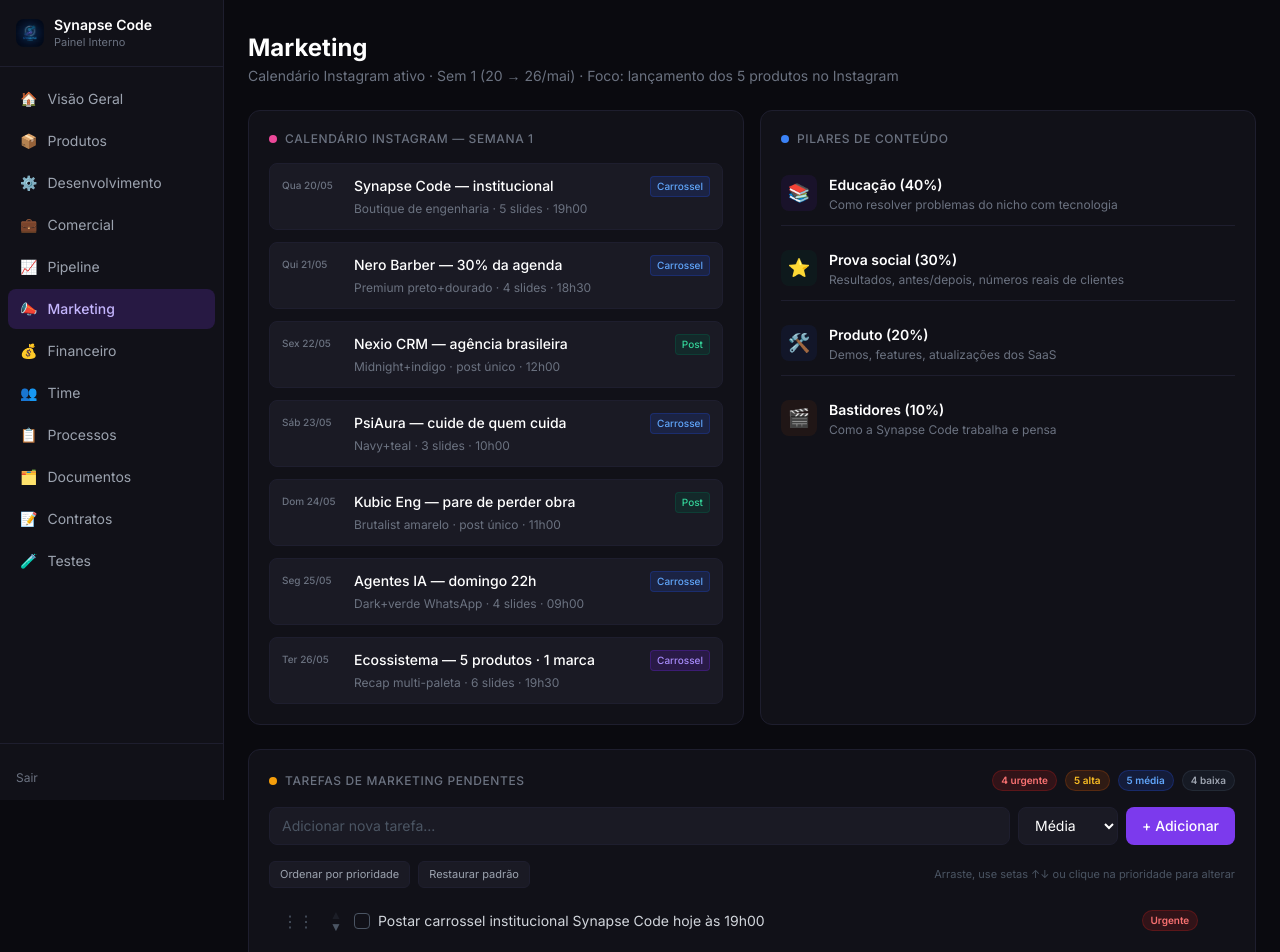
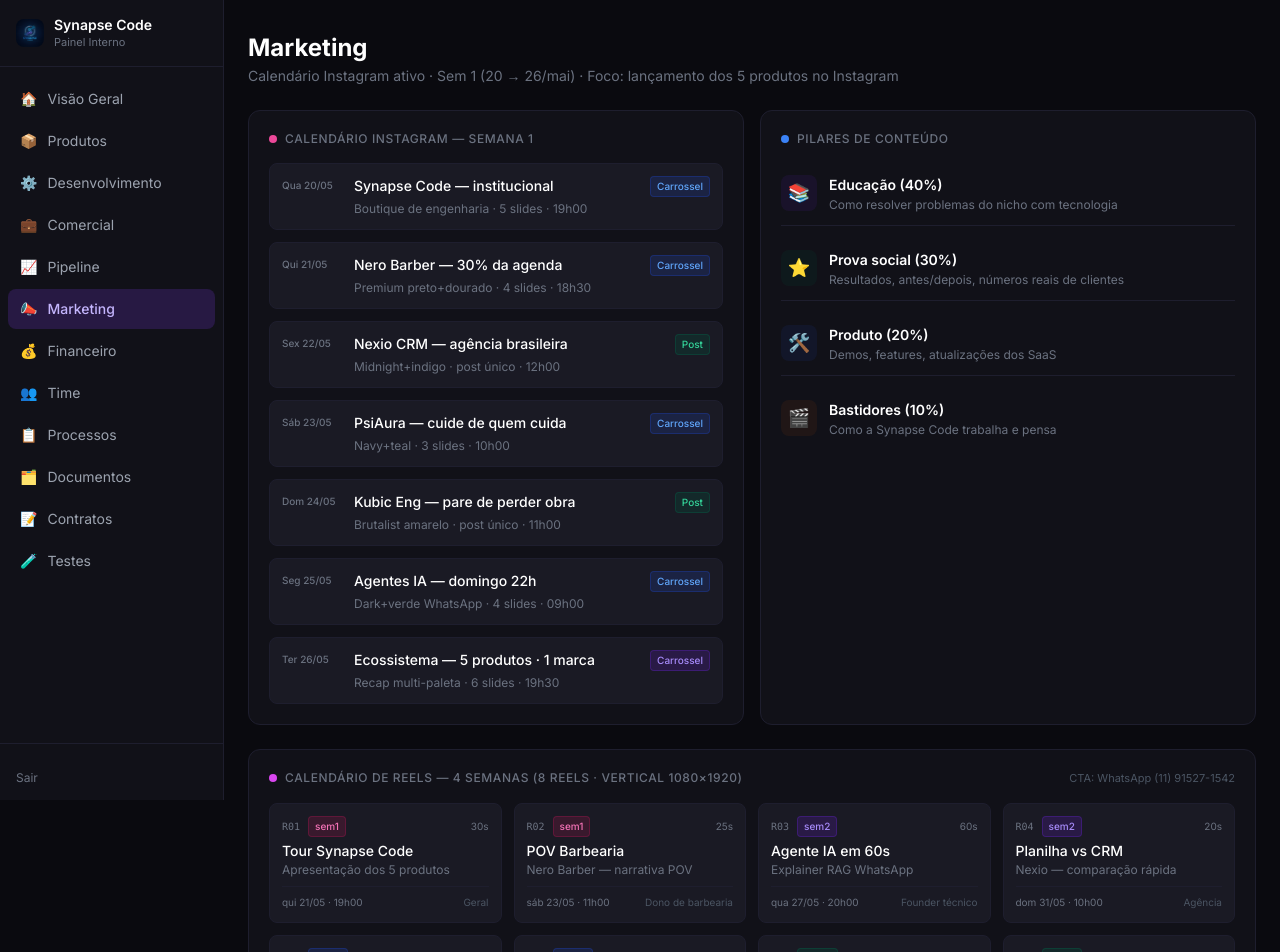
Before and after one commit to recpires/synapsepreocessos, a Next.js app in the folder painel-interno/: page /marketing in a window 1280 px wide. Shown: the top 952 px of the page. Built offline with nearby package versions, Linux system fonts and the light colour scheme; no server answers.

Commit message:
feat(marketing): seção Reels (8 Reels · 4 semanas) + tarefas de produção

```diff
--- a/painel-interno/app/marketing/page.tsx
+++ b/painel-interno/app/marketing/page.tsx
@@ -16,6 +16,28 @@
   { dia: 'Seg 25/05', tipo: 'Carrossel', tipoCor: 'bg-blue-900/30 text-blue-400 border border-blue-800/40',     titulo: 'Agentes IA — domingo 22h',             desc: 'Dark+verde WhatsApp · 4 slides · 09h00' },
   { dia: 'Ter 26/05', tipo: 'Carrossel', tipoCor: 'bg-violet-900/30 text-violet-400 border border-violet-800/40', titulo: 'Ecossistema — 5 produtos · 1 marca',   desc: 'Recap multi-paleta · 6 slides · 19h30' },
 ]
+
+// ───────────────────────────────────────────────────────────────────────────────
+// Reels — 8 Reels distribuídos nas 4 semanas (sem1 → sem4)
+// Reflete D:\Synapse Code\instagram\reels\calendario-reels.md
+// ───────────────────────────────────────────────────────────────────────────────
+const REELS = [
+  { id: 'R01', sem: 'sem1', data: 'qui 21/05', hora: '19h00', dur: '30s', titulo: 'Tour Synapse Code',        foco: 'Apresentação dos 5 produtos',  audience: 'Geral' },
+  { id: 'R02', sem: 'sem1', data: 'sáb 23/05', hora: '11h00', dur: '25s', titulo: 'POV Barbearia',             foco: 'Nero Barber — narrativa POV',  audience: 'Dono de barbearia' },
+  { id: 'R03', sem: 'sem2', data: 'qua 27/05', hora: '20h00', dur: '60s', titulo: 'Agente IA em 60s',          foco: 'Explainer RAG WhatsApp',       audience: 'Founder técnico' },
+  { id: 'R04', sem: 'sem2', data: 'dom 31/05', hora: '10h00', dur: '20s', titulo: 'Planilha vs CRM',           foco: 'Nexio — comparação rápida',    audience: 'Agência' },
+  { id: 'R05', sem: 'sem3', data: 'qui 04/06', hora: '19h00', dur: '45s', titulo: '5 sinais terceirizada',     foco: 'Mythbusting técnico viral',    audience: 'Founder/CTO' },
+  { id: 'R06', sem: 'sem3', data: 'seg 08/06', hora: '09h00', dur: '30s', titulo: 'Bot vs Agente RAG',         foco: 'Comparação visual conversa',   audience: 'PME atendimento' },
+  { id: 'R07', sem: 'sem4', data: 'qua 10/06', hora: '19h00', dur: '25s', titulo: 'Stack 2026',                foco: 'Logo parade da stack',         audience: 'Dev/founder' },
+  { id: 'R08', sem: 'sem4', data: 'seg 15/06', hora: '20h00', dur: '60s', titulo: 'RAG em 60s',                foco: 'Pipeline RAG animado',         audience: 'Founder técnico' },
+]
+
+const SEM_COR: Record<string, string> = {
+  sem1: 'bg-pink-900/30 text-pink-400 border border-pink-800/40',
+  sem2: 'bg-violet-900/30 text-violet-400 border border-violet-800/40',
+  sem3: 'bg-blue-900/30 text-blue-400 border border-blue-800/40',
+  sem4: 'bg-emerald-900/30 text-emerald-400 border border-emerald-800/40',
+}
 
 const PILARES = [
   { icon: '📚', bg: 'bg-violet-900/15',  titulo: 'Educação (40%)',     desc: 'Como resolver problemas do nicho com tecnologia' },
@@ -43,36 +65,44 @@
   feito?: boolean
 }
 
-// Seed baseado no calendário Instagram real (sem1 → sem4)
+// Seed baseado no calendário Instagram real (sem1 → sem4) + Reels
 const TAREFAS_INICIAIS: Tarefa[] = [
-  // URGENTE — semana corrente (sem1)
-  { id: 't1',  texto: 'Postar carrossel institucional Synapse Code hoje às 19h00',         prio: 'Urgente' },
-  { id: 't2',  texto: 'Otimizar bio e perfil do Instagram da Synapse Code',                prio: 'Urgente' },
-  { id: 't3',  texto: 'Produzir carrossel Nero Barber (4 slides) — postar 21/05 às 18h30', prio: 'Urgente' },
-  { id: 't4',  texto: 'Produzir post único Nexio CRM — postar 22/05 às 12h00',             prio: 'Urgente' },
+  // URGENTE — semana corrente (sem1): posts + reels R01/R02
+  { id: 't1',  texto: 'Postar carrossel institucional Synapse Code hoje às 19h00',          prio: 'Urgente' },
+  { id: 't2',  texto: 'Otimizar bio e perfil do Instagram da Synapse Code',                 prio: 'Urgente' },
+  { id: 't3',  texto: 'Produzir carrossel Nero Barber (4 slides) — postar 21/05 às 18h30',  prio: 'Urgente' },
+  { id: 't4',  texto: 'Produzir post único Nexio CRM — postar 22/05 às 12h00',              prio: 'Urgente' },
+  { id: 'tR01', texto: 'Reel R01 · Tour Synapse Code (30s) — postar 21/05 às 19h00',         prio: 'Urgente' },
+  { id: 'tR02', texto: 'Reel R02 · POV Barbearia (25s) — postar 23/05 às 11h00',             prio: 'Urgente' },
 
   // ALTA — resto da sem1 + arranque do funil
-  { id: 't5',  texto: 'Produzir carrossel PsiAura (3 slides) — postar 23/05 às 10h00',     prio: 'Alta' },
-  { id: 't6',  texto: 'Produzir post único Kubic Eng — postar 24/05 às 11h00',             prio: 'Alta' },
-  { id: 't7',  texto: 'Produzir carrossel Agentes IA (4 slides) — postar 25/05 às 09h00',  prio: 'Alta' },
-  { id: 't8',  texto: 'Produzir recap Ecossistema Synapse (6 slides) — 26/05 às 19h30',    prio: 'Alta' },
-  { id: 't9',  texto: 'Criar LP dedicada para Nero Barber com CTA de trial 14 dias',        prio: 'Alta' },
+  { id: 't5',  texto: 'Produzir carrossel PsiAura (3 slides) — postar 23/05 às 10h00',      prio: 'Alta' },
+  { id: 't6',  texto: 'Produzir post único Kubic Eng — postar 24/05 às 11h00',              prio: 'Alta' },
+  { id: 't7',  texto: 'Produzir carrossel Agentes IA (4 slides) — postar 25/05 às 09h00',   prio: 'Alta' },
+  { id: 't8',  texto: 'Produzir recap Ecossistema Synapse (6 slides) — 26/05 às 19h30',     prio: 'Alta' },
+  { id: 't9',  texto: 'Criar LP dedicada para Nero Barber com CTA de trial 14 dias',         prio: 'Alta' },
 
-  // MÉDIA — sem2 (thought leadership + cases) e LinkedIn
+  // MÉDIA — sem2 (thought leadership + cases) + reels R03/R04 + LinkedIn
   { id: 't10', texto: 'Produzir conteúdo sem2: thought leadership Synapse + mini-case Nero', prio: 'Média' },
   { id: 't11', texto: 'Produzir sem2: Nexio (planilha vs CRM) + PsiAura (CFP 11/2018)',      prio: 'Média' },
   { id: 't12', texto: 'Produzir sem2: Kubic (Curva-S) + Agentes IA (bot vs RAG) + bastidores', prio: 'Média' },
-  { id: 't13', texto: 'Ativar LinkedIn pessoal do Rodrigo com 3 posts/semana',                 prio: 'Média' },
-  { id: 't14', texto: 'Responder DMs e comentários qualificados dos posts da semana',          prio: 'Média' },
+  { id: 'tR03', texto: 'Reel R03 · Agente IA em 60s — postar 27/05 às 20h00',                prio: 'Média' },
+  { id: 'tR04', texto: 'Reel R04 · Planilha vs CRM (20s) — postar 31/05 às 10h00',           prio: 'Média' },
+  { id: 't13', texto: 'Ativar LinkedIn pessoal do Rodrigo com 3 posts/semana',                prio: 'Média' },
+  { id: 't14', texto: 'Responder DMs e comentários qualificados dos posts da semana',         prio: 'Média' },
 
-  // BAIXA — sem3, sem4 e LPs dos demais produtos
+  // BAIXA — sem3, sem4, reels R05-R08 e LPs dos demais produtos
   { id: 't15', texto: 'Planejar conteúdo sem3: mitos + FAQs (quebra de objeções)',           prio: 'Baixa' },
+  { id: 'tR05', texto: 'Reel R05 · 5 sinais terceirizada (45s) — postar 04/06 às 19h00',     prio: 'Baixa' },
+  { id: 'tR06', texto: 'Reel R06 · Bot vs Agente RAG (30s) — postar 08/06 às 09h00',         prio: 'Baixa' },
   { id: 't16', texto: 'Planejar conteúdo sem4: stack técnica + storytelling + RAG',           prio: 'Baixa' },
+  { id: 'tR07', texto: 'Reel R07 · Stack 2026 (25s) — postar 10/06 às 19h00',                prio: 'Baixa' },
+  { id: 'tR08', texto: 'Reel R08 · RAG em 60s — postar 15/06 às 20h00',                       prio: 'Baixa' },
   { id: 't17', texto: 'Criar LPs para Psi Aura, CRM Nexio e Kubic Eng',                       prio: 'Baixa' },
   { id: 't18', texto: 'Configurar pixel Meta + GA4 nas LPs para medir DM-iniciadas',          prio: 'Baixa' },
 ]
 
-const STORAGE_KEY = 'synapse-marketing-tarefas-v1'
+const STORAGE_KEY = 'synapse-marketing-tarefas-v2'
 
 // ───────────────────────────────────────────────────────────────────────────────
 // Page
@@ -263,6 +293,36 @@
           </div>
         </div>
 
+        {/* Reels — 4 semanas */}
+        <div className="bg-[#111118] border border-[#1e1e2e] rounded-xl p-5">
+          <div className="flex items-center justify-between gap-3 mb-4">
+            <p className="text-xs text-gray-500 uppercase tracking-wider font-medium flex items-center gap-2">
+              <span className="w-2 h-2 rounded-full bg-fuchsia-500 inline-block" />
+              Calendário de Reels — 4 semanas (8 Reels · vertical 1080×1920)
+            </p>
+            <span className="text-[11px] text-gray-600">CTA: WhatsApp (11) 91527-1542</span>
+          </div>
+          <div className="grid grid-cols-1 md:grid-cols-2 xl:grid-cols-4 gap-3">
+            {REELS.map(r => (
+              <div key={r.id} className="bg-[#1a1a24] border border-[#1e1e2e] rounded-lg p-3 hover:border-[#2d2d3d] transition-colors">
+                <div className="flex items-center justify-between gap-2 mb-1">
+                  <div className="flex items-center gap-2">
+                    <span className="text-[10px] font-mono text-gray-500">{r.id}</span>
+                    <span className={`text-[10px] px-1.5 py-0.5 rounded font-medium ${SEM_COR[r.sem]}`}>{r.sem}</span>
+                  </div>
+                  <span className="text-[10px] text-gray-500">{r.dur}</span>
+                </div>
+                <p className="text-sm text-white font-medium leading-snug mt-1">{r.titulo}</p>
+                <p className="text-xs text-gray-500 mt-0.5">{r.foco}</p>
+                <div className="flex items-center justify-between mt-2 pt-2 border-t border-[#1e1e2e]">
+                  <span className="text-[10px] text-gray-500">{r.data} · {r.hora}</span>
+                  <span className="text-[10px] text-gray-600">{r.audience}</span>
+                </div>
+              </div>
+            ))}
+          </div>
+        </div>
+
         {/* Tarefas */}
         <div className="bg-[#111118] border border-[#1e1e2e] rounded-xl p-5">
           <div className="flex items-center justify-between gap-3 mb-4">
```
